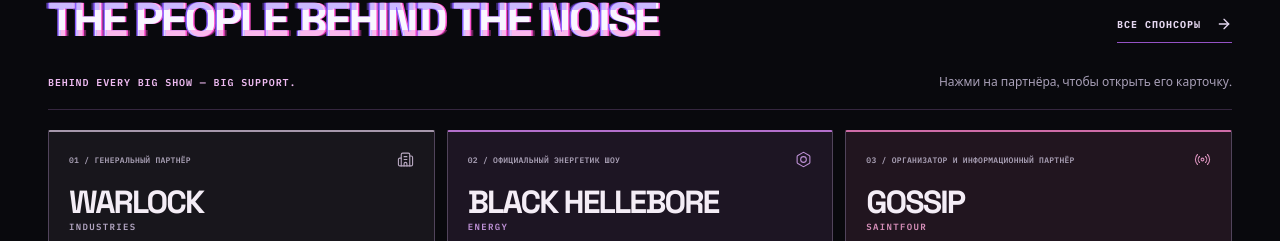
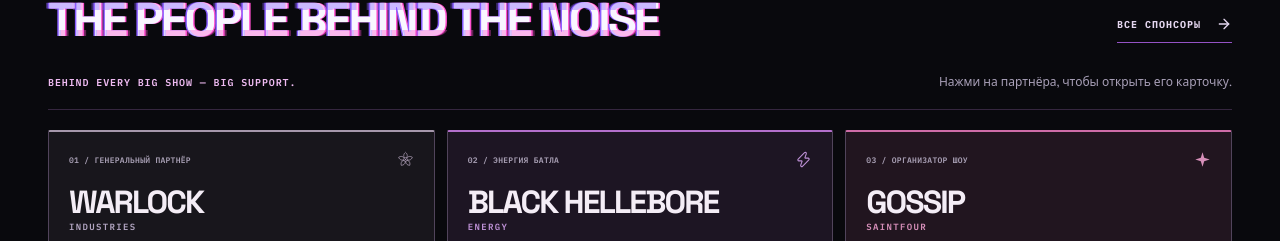
Before and after one commit to GossipSa/SaintfourRapBattle27, a React (Vite) app: page / in a window 1280 px wide. Shown: the part 3044-3285 px from the top of the page. Built offline with nearby package versions, Linux system fonts and the light colour scheme; a web font is replaced by a local one.

Commit message:
Refine partner labels and custom icons

```diff
--- a/src/Sponsors.jsx
+++ b/src/Sponsors.jsx
@@ -1,12 +1,28 @@
 import './sponsor-tile-redesign.css'
 import { useEffect, useRef, useState } from 'react'
-import { ArrowUpRight, Bolt, Building2, Play, Radio, Star, X } from 'lucide-react'
+import { ArrowUpRight, Play, Star, X, Zap } from 'lucide-react'
+
+// Bespoke partner symbols, kept small and understated like the other top-row marks.
+function HelleboreMark({ size=24, className='' }) {
+  return <svg className={className} width={size} height={size} viewBox="0 0 32 32" fill="none" aria-hidden="true">
+    <g stroke="currentColor" strokeWidth="1.25" strokeLinejoin="round">
+      {[0,72,144,216,288].map(a=><path key={a} d="M16 14.5C11.4 11.2 11.7 5.9 16 2.5C20.3 5.9 20.6 11.2 16 14.5Z" transform={`rotate(${a} 16 16)`}/>) }
+      <circle cx="16" cy="16" r="3.3" fill="#19141e"/>
+      <circle cx="16" cy="16" r="1.1" fill="currentColor" stroke="none"/>
+    </g>
+  </svg>
+}
+function GossipSpark({ size=24, className='' }) {
+  return <svg className={className} width={size} height={size} viewBox="0 0 32 32" fill="none" aria-hidden="true">
+    <path d="M16 2.5 19.2 12.8 29.5 16 19.2 19.2 16 29.5 12.8 19.2 2.5 16 12.8 12.8 16 2.5Z" fill="currentColor"/>
+  </svg>
+}
 
 // In-universe fan project partners. Add actual media files to public/media/sponsors/.
 const sponsors = [
   {
     id:'warlock',name:'WARLOCK',subtitle:'INDUSTRIES',tier:'ГЕНЕРАЛЬНЫЙ ПАРТНЁР',
-    tag:'MAIN PARTNER',Icon:Building2,featured:true,
+    tag:'MAIN PARTNER',Icon:HelleboreMark,featured:true,
     cardLine:'Не всё идёт по плану.',cardDetail:'Даже когда план составляли вы.',cardAction:'ПОДРОБНЕЕ О ПАРТНЁРЕ',
     heading:'НЕКОТОРЫЕ РЕШЕНИЯ ПРИНИМАЮТСЯ БЕЗ ВАШЕГО УЧАСТИЯ.',
     description:'WARLOCK INDUSTRIES — генеральный партнёр SAINTFOUR RAP BATTLE ’27.\n\nКомпания Натаниэля Говарда привыкла контролировать происходящее. Однако в этот раз обстоятельства сложились несколько иначе.\n\nКак именно генеральный директор оказался среди участников шоу — вопрос, который пока остаётся открытым. Одно известно точно: WARLOCK не привыкла отступать.',
@@ -14,16 +30,16 @@ const sponsors = [
     aside:'WARLOCK / SAINTFOUR',
   },
   {
-    id:'energy',name:'BLACK HELLEBORE',subtitle:'ENERGY',tier:'ОФИЦИАЛЬНЫЙ ЭНЕРГЕТИК ШОУ',
-    tag:'OFFICIAL ENERGY',Icon:Bolt,
+    id:'energy',name:'BLACK HELLEBORE',subtitle:'ENERGY',tier:'ЭНЕРГИЯ БАТЛА',
+    tag:'OFFICIAL ENERGY',Icon:Zap,
     cardLine:'Заряжен на большее.',cardDetail:'Официальный источник энергии SAINTFOUR RAP BATTLE ’27.',cardAction:'ПОЗНАКОМИТЬСЯ С БРЕНДОМ',
     heading:'КОГДА ГРАДУС ПОВЫШАЕТСЯ — МЫ ДОБАВЛЯЕМ ЭНЕРГИИ.',
     description:'BLACK HELLEBORE ENERGY становится официальным энергетическим партнёром SAINTFOUR RAP BATTLE ’27.\n\nБренд поддерживает самые громкие события города, и первый рэп-баттл Сентфора не стал исключением. Новые лица, неожиданные противостояния и энергия, которую невозможно сдержать.\n\nBLACK HELLEBORE ENERGY. Заряжен на большее.',
     aside:'BLACK HELLEBORE / ENERGY',
   },
   {
-    id:'gossip',name:'GOSSIP',subtitle:'SAINTFOUR',tier:'ОРГАНИЗАТОР И ИНФОРМАЦИОННЫЙ ПАРТНЁР',
-    tag:'THE ORGANIZER',Icon:Radio,
+    id:'gossip',name:'GOSSIP',subtitle:'SAINTFOUR',tier:'ОРГАНИЗАТОР ШОУ',
+    tag:'THE ORGANIZER',Icon:GossipSpark,
     cardLine:'Мы просто включили камеры.',cardDetail:'А теперь весь Сентфор услышит, что произошло.',cardAction:'УЗНАТЬ ОБ ОРГАНИЗАТОРЕ',
     heading:'МЫ НЕ СОЗДАЁМ СЛУХИ. МЫ ДАЁМ ИМ МИКРОФОН.',
     description:'GOSSIP SAINTFOUR представляет SAINTFOUR RAP BATTLE ’27.\n\nМы привыкли рассказывать о том, что происходит в Сентфоре. Теперь решили дать его героям возможность высказаться самостоятельно.\n\nЧетыре участника. Один микрофон. И слишком много того, о чём раньше предпочитали молчать.\n\nМы просто включили камеры.',
```
